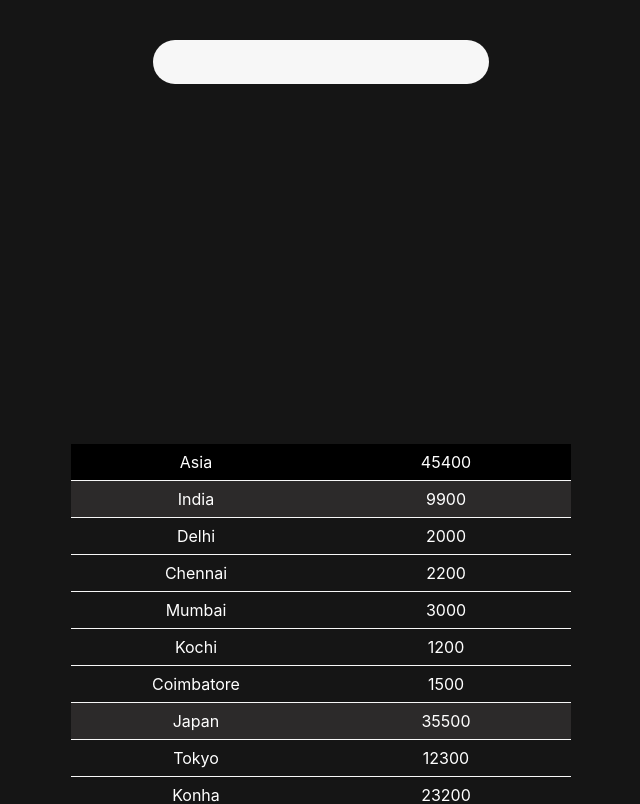
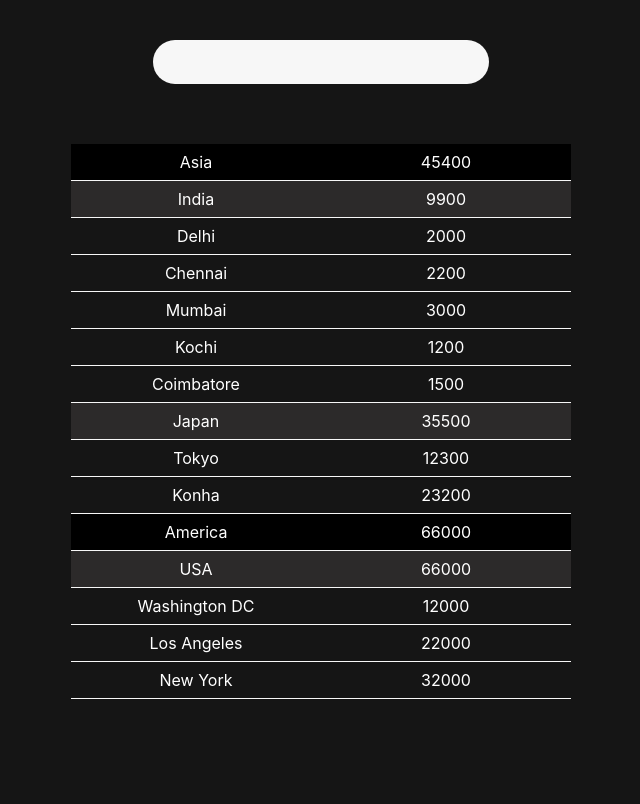
Before and after one commit to vyshnav4u/place-filter, a React (Create React App) app: page / in a window 1280 px wide. Shown: the top 804 px of the page, without its empty margins (319-959 px from the left). Built offline with nearby package versions, Linux system fonts and the light colour scheme.

Commit message:
code refactory done, suggestion outside click close suggestion

```diff
--- a/src/App.css
+++ b/src/App.css
@@ -56,7 +56,7 @@ ul.tbl-continent-data > li {
 }
 
 .location-data-tbl {
-  margin-top: 360px;
+  margin-top: 60px;
 }
 
 .suggestion-wrap {
--- a/src/App.js
+++ b/src/App.js
@@ -8,16 +8,8 @@ function App() {
   const [userInput, setUserInput] = useState("");
   const [showSuggestions, setShowSuggestions] = useState(true);
   const [placeSuggestion, setPlaceSuggestion] = useState([]);
-  const [cityInSuggestion, setCityInSuggestion] = useState([]);
-  const [countryInSuggestion, setCountryInSuggestion] = useState([]);
-  const [continentInSuggestion, setContinentInSuggestion] = useState([]);
-  let tempCountryInSuggestion = [];
-  let tempContinentInSuggestion = [];
-  let tempCityInSuggestion = [];
+  const [placesInSuggestions, setPlacesInSuggestions] = useState({});
   let tempPlacesInSuggestions = {};
-  const [placesInSuggestions, setPlacesInSuggestions] = useState({});
-
-  // # need obj {lvl1:continent,lvl2:country:lvl3:city...}
 
   const findMatch = (
     locationData,
@@ -113,11 +105,13 @@ function App() {
           onChange={(e) => setUserInput(e.target.value)}
           onKeyUp={() => setShowSuggestions(true)}
           autoComplete="off"
+          className="inside-suggestion"
         />
         {showSuggestions && (
           <SuggestPlaces
             placeSuggestion={placeSuggestion}
             setUserInput={setUserInput}
+            showSuggestions={showSuggestions}
             setShowSuggestions={setShowSuggestions}
           />
         )}
@@ -126,9 +120,6 @@ function App() {
       <ShowData
         placeSuggestion={placeSuggestion}
         placesInSuggestions={placesInSuggestions}
-        cityInSuggestion={cityInSuggestion}
-        countryInSuggestion={countryInSuggestion}
-        continentInSuggestion={continentInSuggestion}
       />
     </div>
   );
--- a/src/components/ShowAllData.js
+++ b/src/components/ShowAllData.js
@@ -1,43 +1,57 @@
 import React from "react";
 import { locations } from "../data/locationData";
-import { findTotalOfAllLocation } from "../data/locationData";
 
 function ShowAllData() {
-  const { continentTotal, countryTotal } = findTotalOfAllLocation();
+  let tot = {};
+  let tempSum;
+  const displayLocationData = (location, level = 0) => {
     return (
-    <div className="location-data-tbl">
-      {locations.map((continent, i) => {
+      <section className="place-data">
+        {location.map((place, i) => {
+          if ("children" in place) {
+            const renderHtml = displayLocationData(place.children, ++level);
+
+            --level;
+
+            if (tot["level" + Number(level - 1)])
+              tot["level" + Number(level - 1)] += tot["level" + level];
+            else tot["level" + Number(level - 1)] = tot["level" + level];
+            tempSum = tot["level" + level];
+            tot["level" + level] = 0;
+            tot["level" + Number(level + 1)] = 0;
             return (
-          <section className="location-tbl-data" key={i}>
-            <ul className="tbl-continent-data">
-              <li> {continent.label} </li>
-              <li> {continentTotal[continent.label]} </li>
+              <section key={i}>
+                <ul className={"place-name-" + level}>
+                  <li> {place.label} </li> <li> {tempSum} </li>
                 </ul>
-
-            {continent.children.map((country, j) => {
-              return (
-                <section key={j}>
-                  <ul className="tbl-country-data">
-                    <li> {country.label} </li>
-                    <li> {countryTotal[country.label]} </li>
-                  </ul>
-                  {country.children.map((city, k) => {
-                    return (
-                      <section key={k}>
-                        <ul className="tbl-city-data">
-                          <li> {city.label} </li>
-                          <li> {city.value} </li>
-                        </ul>
+                <section> {renderHtml} </section>
               </section>
             );
+          } else {
+            if (tot["level" + level])
+              tot["level" + level] += Number(place.value);
+            else tot["level" + level] = Number(place.value);
+
+            if (tot["level" + Number(level - 1)])
+              tot["level" + Number(level - 1)] = tot["level" + level];
+            else {
+              tot["level" + Number(level - 1)] = tot["level" + level];
+            }
+
+            return (
+              <ul key={i}>
+                <li> {place.label} </li>
+                <li> {place.value} </li>
+              </ul>
+            );
+          }
         })}
       </section>
     );
-            })}
-          </section>
-        );
-      })}
-    </div>
+  };
+
+  return (
+    <div className="location-data-tbl">{displayLocationData(locations)}</div>
   );
 }
 
--- a/src/components/ShowData.js
+++ b/src/components/ShowData.js
@@ -4,9 +4,6 @@ import ShowFilteredData from "./ShowFilteredData";
 
 function ShowData(props) {
   const placeSuggestion = props.placeSuggestion;
-  const cityInSuggestion = props.cityInSuggestion;
-  const countryInSuggestion = props.countryInSuggestion;
-  const continentInSuggestion = props.continentInSuggestion;
   const placesInSuggestions = props.placesInSuggestions;
 
   let showFilteredTable = false;
@@ -14,12 +11,7 @@ function ShowData(props) {
   return (
     <>
       {showFilteredTable && (
-        <ShowFilteredData
-          cityInSuggestion={cityInSuggestion}
-          countryInSuggestion={countryInSuggestion}
-          continentInSuggestion={continentInSuggestion}
-          placesInSuggestions={placesInSuggestions}
-        />
+        <ShowFilteredData placesInSuggestions={placesInSuggestions} />
       )}
       {!showFilteredTable && <ShowAllData />}
     </>
--- a/src/components/SuggestPlaces.js
+++ b/src/components/SuggestPlaces.js
@@ -3,17 +3,25 @@ import React from "react";
 function SuggestPlaces(props) {
   const placeSuggestion = props.placeSuggestion;
   const setUserInput = props.setUserInput;
+  const showSuggestions = props.showSuggestions;
   const setShowSuggestions = props.setShowSuggestions;
+
+  // close suggestion when clicked outside
+  document.addEventListener("click", (e) => {
+    if (e.target.className !== "inside-suggestion") setShowSuggestions(false);
+    if (e.target.className === "inside-suggestion") setShowSuggestions(true);
+  });
 
   let numberOfLevels = 0;
   if (placeSuggestion.length > 0)
     numberOfLevels = Object.keys(placeSuggestion[0]).length;
 
   return (
-    <ul className="suggestion-wrap">
+    <ul className="suggestion-wrap inside-suggestion">
       {placeSuggestion.map((place, i) => {
         return (
           <li
+            className="inside-suggestion"
             onClick={(e) =>
               setUserInput(() => {
                 setShowSuggestions(false);
--- a/src/data/locationData.js
+++ b/src/data/locationData.js
@@ -65,57 +65,3 @@ export const locations = [
     ],
   },
 ];
-
-export const findTotalOfAllLocation = () => {
-  let continentTotal = {};
-  let countryTotal = {};
-  let tempContinentTotal = 0;
-  let tempCountryTotal = 0;
-  locations.map((continent, i) => {
-    tempContinentTotal = 0;
-    continent.children.map((country) => {
-      tempCountryTotal = 0;
-      country.children.map((city) => {
-        tempContinentTotal += city.value;
-        tempCountryTotal += city.value;
-      });
-      countryTotal = { ...countryTotal, [country.label]: tempCountryTotal };
-    });
-    continentTotal = {
-      ...continentTotal,
-      [continent.label]: tempContinentTotal,
-    };
-  });
-
-  return { continentTotal, countryTotal };
-};
-export const findTotalOfFilterTable = (
-  cityInSuggestion,
-  countryInSuggestion,
-  continentInSuggestion
-) => {
-  let continentTotal = {};
-  let countryTotal = {};
-  let tempContinentTotal = 0;
-  let tempCountryTotal = 0;
-  locations.map((continent, i) => {
-    if (!continentInSuggestion.includes(continent.label)) return;
-    tempContinentTotal = 0;
-    continent.children.map((country) => {
-      if (!countryInSuggestion.includes(country.label)) return;
-      tempCountryTotal = 0;
-      country.children.map((city) => {
-        if (!cityInSuggestion.includes(city.label)) return;
-        tempContinentTotal += city.value;
-        tempCountryTotal += city.value;
-      });
-      countryTotal = { ...countryTotal, [country.label]: tempCountryTotal };
-    });
-    continentTotal = {
-      ...continentTotal,
-      [continent.label]: tempContinentTotal,
-    };
-  });
-
-  return { continentTotal, countryTotal };
-};
```
Also changed, not shown: src/components/SearchPlace.js (deleted, +0 -7 lines), src/components/sample.js (deleted, +0 -92 lines). Lines whose indentation alone changed are shown as unchanged.
